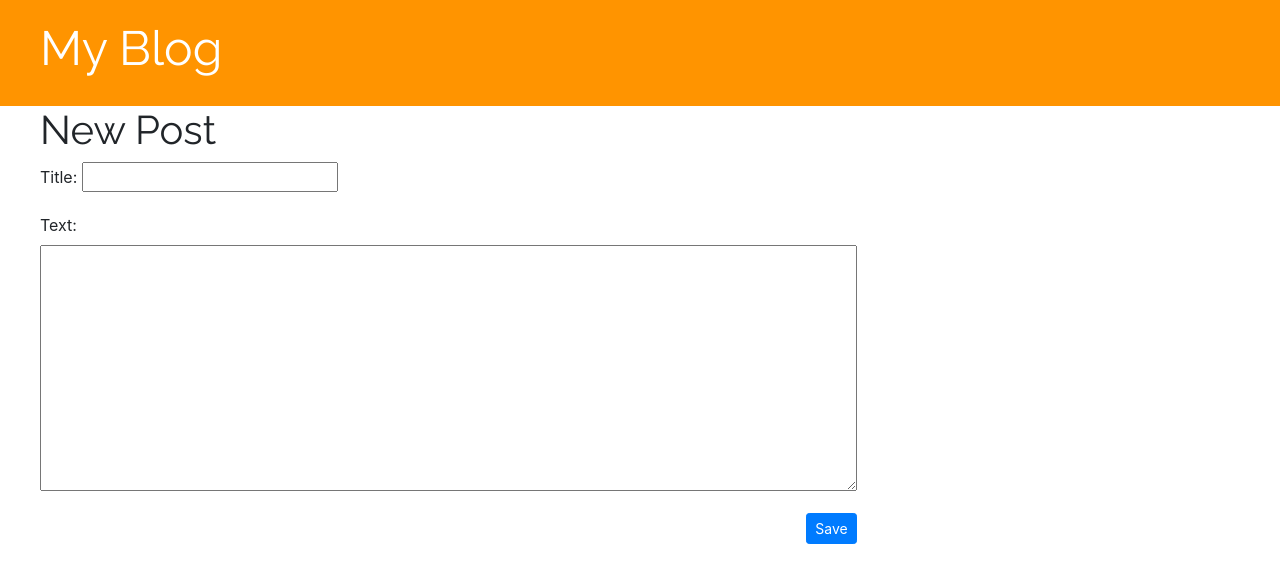
After one commit to DamonU2/mysite, a Django app: page /post/new in a window 1280 px wide. The commit adds this page. Shown: the top 583 px of the page. Run offline with Django 3.2, Linux system fonts and the light colour scheme; some libraries are stand-ins or nearby versions.

Commit message:
Added new post form and functionality.

```diff
--- /dev/null
+++ b/blog/forms.py
@@ -0,0 +1,7 @@
+from django import forms
+from .models import Post
+
+class PostForm(forms.ModelForm):
+    class Meta:
+        model = Post
+        fields = ('title', 'text')
--- a/blog/static/css/blog.css
+++ b/blog/static/css/blog.css
@@ -35,3 +35,11 @@ h1, h2, h3, h4 {
 .post h1 a:visited {
     color: #828282;
 }
+
+.post-form-blog textarea {
+    width: 100%;
+}
+
+.post-form-blog .btn-primary {
+    float: right;
+}
--- /dev/null
+++ b/blog/templates/blog/post_edit.html
@@ -0,0 +1,9 @@
+{% extends 'blog/base.html' %}
+{% block content %}
+<h1>New Post</h1>
+<form method="POST" class="post-form-blog">
+    {% csrf_token %}
+    {{ form.as_p }}
+    <button type="submit" class="btn btn-primary btn-sm">Save</button>
+</form>
+{% endblock %}
--- a/blog/urls.py
+++ b/blog/urls.py
@@ -3,5 +3,6 @@ from . import views
 
 urlpatterns = [
     path('', views.post_list, name='post_list'),
-    path('post/<int:pk>/', views.post_detail, name='post_detail')
+    path('post/<int:pk>/', views.post_detail, name='post_detail'),
+    path('post/new', views.post_new, name='post_new'),
 ]
--- a/blog/views.py
+++ b/blog/views.py
@@ -1,6 +1,7 @@
-from django.shortcuts import render, get_object_or_404
+from django.shortcuts import render, get_object_or_404, redirect
 from django.utils import timezone
 from .models import Post
+from .forms import PostForm
 
 
 def post_list(request):
@@ -14,3 +15,18 @@ def post_detail(request, pk):
     post = get_object_or_404(Post, pk=pk)
     stuff_for_frontend = {'post': post}
     return render(request, 'blog/post_detail.html', stuff_for_frontend)
+
+
+def post_new(request):
+    if request.method == 'POST':
+        form = PostForm(request.POST)
+        if form.is_valid():
+            post = form.save(commit=False)
+            post.author = request.user
+            post.published_date = timezone.now()
+            post.save()
+            return redirect('post_detail', pk=post.pk)
+    else:
+        form = PostForm()
+        stuff_for_frontend = {'form': form}
+        return render(request, 'blog/post_edit.html', stuff_for_frontend)
```
Also changed, not shown: blog/models.py (line endings or trailing spaces), db.sqlite3.
